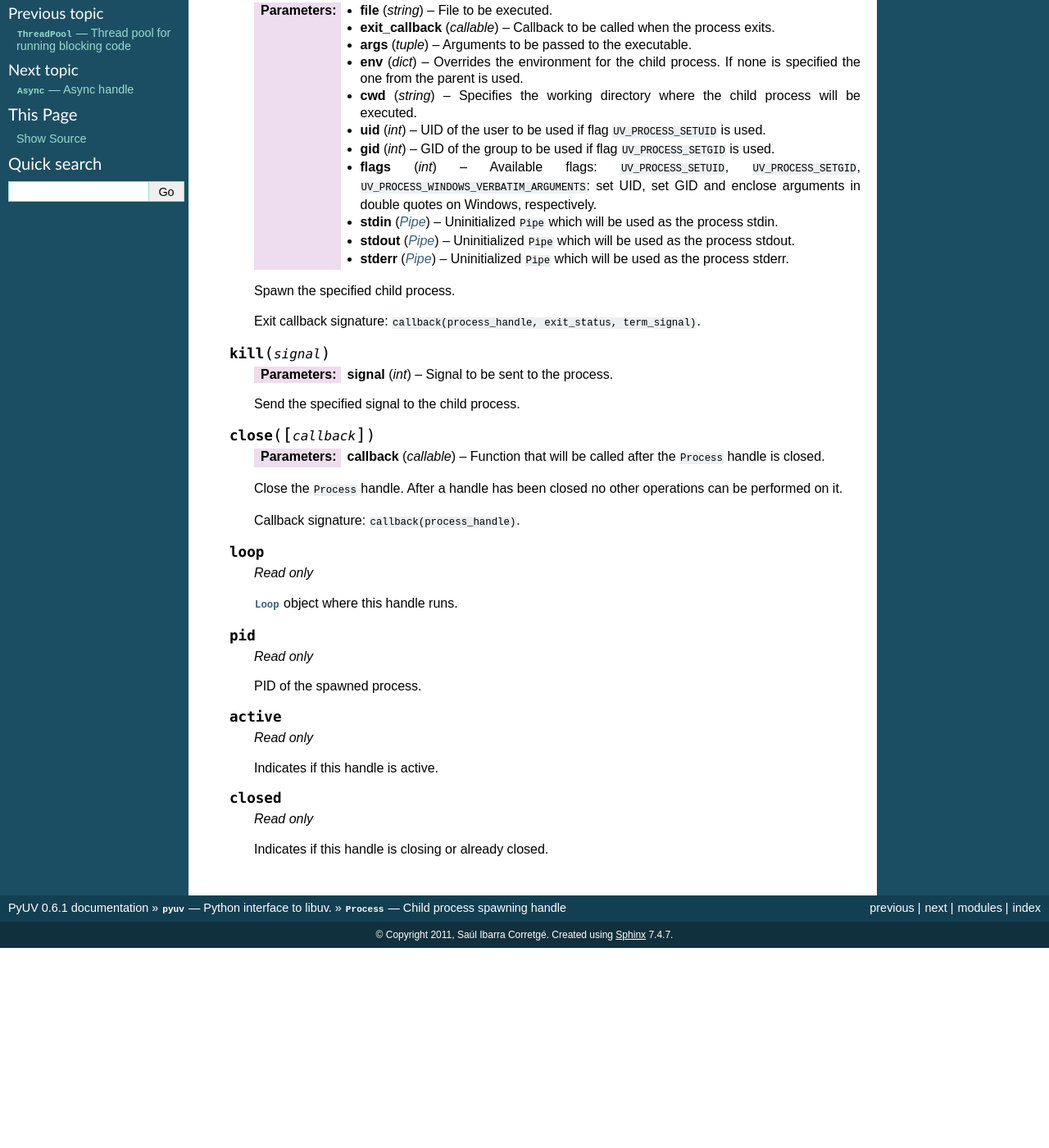
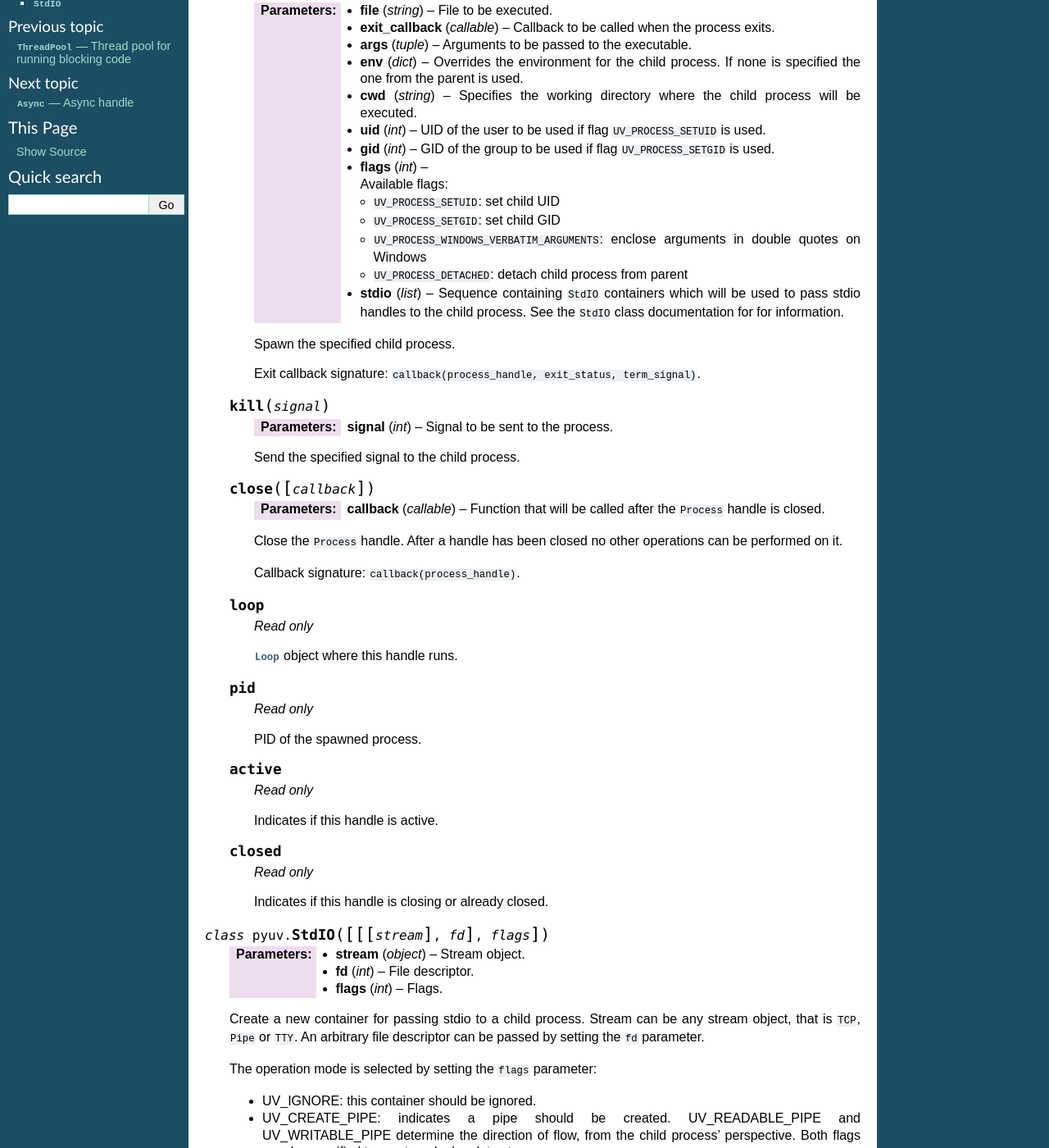
Before and after one commit to saghul/pyuv, a Sphinx documentation site: the page built from docs/process.rst, in a window 1280 px wide and 1400 px high, scrolled down 241 px. Shown: the whole window at 82% size. Built offline with Sphinx 7.4.7, drawn with Linux system fonts in a browser that asks for light colours; before the commit the page ends 1397 px from its top, so only the background shows below that; some of the changed text lies outside the part shown.

Commit message:
Updated documentation

```diff
--- a/docs/process.rst
+++ b/docs/process.rst
@@ -36,14 +36,15 @@
 
         :param int gid: GID of the group to be used if flag ``UV_PROCESS_SETGID`` is used.
 
-        :param int flags: Available flags: ``UV_PROCESS_SETUID``, ``UV_PROCESS_SETGID``, ``UV_PROCESS_WINDOWS_VERBATIM_ARGUMENTS``:
-            set UID, set GID and enclose arguments in double quotes on Windows, respectively.
+        :param int flags: Available flags:
 
-        :param Pipe stdin: Uninitialized ``Pipe`` which will be used as the process stdin.
+            - ``UV_PROCESS_SETUID``: set child UID
+            - ``UV_PROCESS_SETGID``: set child GID
+            - ``UV_PROCESS_WINDOWS_VERBATIM_ARGUMENTS``: enclose arguments in double quotes on Windows
+            - ``UV_PROCESS_DETACHED``: detach child process from parent
 
-        :param Pipe stdout: Uninitialized ``Pipe`` which will be used as the process stdout.
-
-        :param Pipe stderr: Uninitialized ``Pipe`` which will be used as the process stderr.
+        :param list stdio: Sequence containing ``StdIO`` containers which will be used to pass stdio
+            handles to the child process. See the ``StdIO`` class documentation for for information.
 
         Spawn the specified child process.
 
@@ -88,3 +89,23 @@
         *Read only*
 
         Indicates if this handle is closing or already closed.
+
+
+.. py:class:: StdIO([[[stream], fd], flags])
+
+    :param object stream: Stream object.
+
+    :param int fd: File descriptor.
+
+    :param int flags: Flags.
+
+    Create a new container for passing stdio to a child process. Stream can be any stream object,
+    that is ``TCP``, ``Pipe`` or ``TTY``. An arbitrary file descriptor can be passed by setting
+    the ``fd`` parameter.
+
+    The operation mode is selected by setting the ``flags`` parameter:
+
+    - UV_IGNORE: this container should be ignored.
+    - UV_CREATE_PIPE: indicates a pipe should be created. UV_READABLE_PIPE and UV_WRITABLE_PIPE determine the direction of flow, from the child process' perspective. Both flags may be specified to create a duplex data stream.
+    - UV_INHERIT_FD: inherit the given file descriptor in the child.
+    - UV_INHERIT_STREAN: inherit the file descriptor of the given stream in the child.
```
